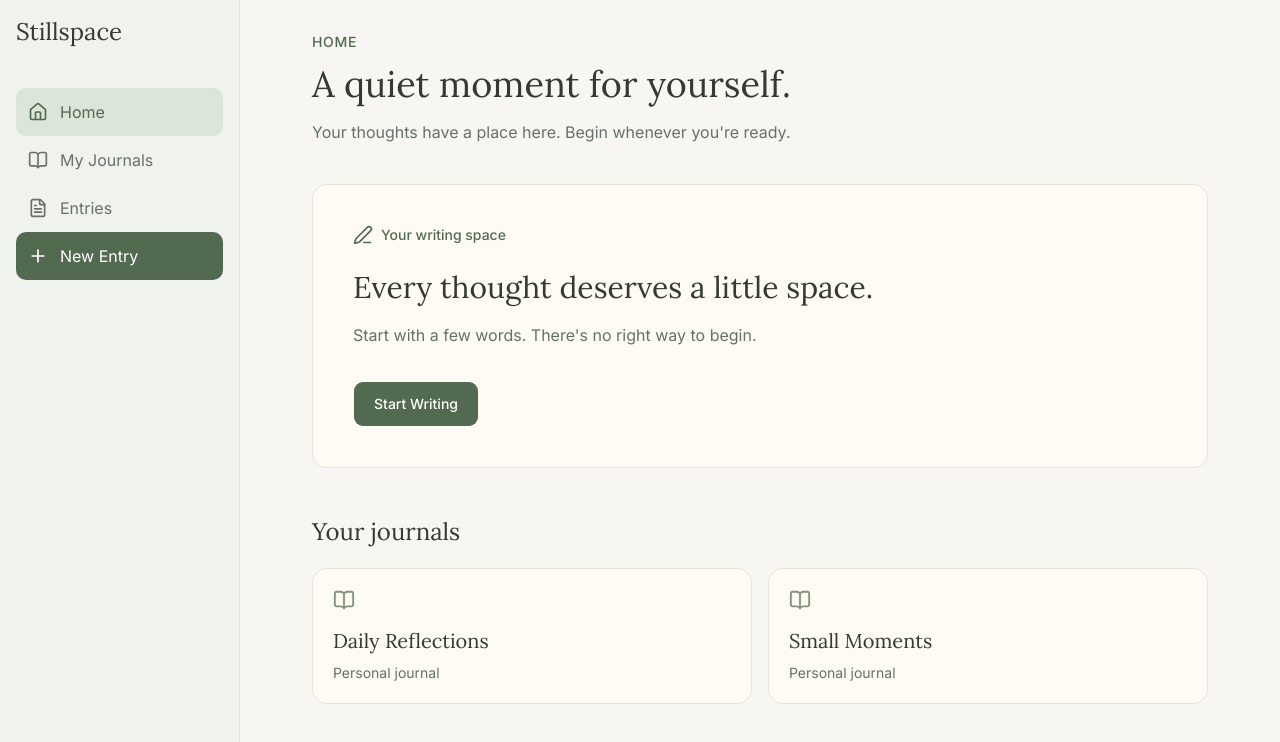
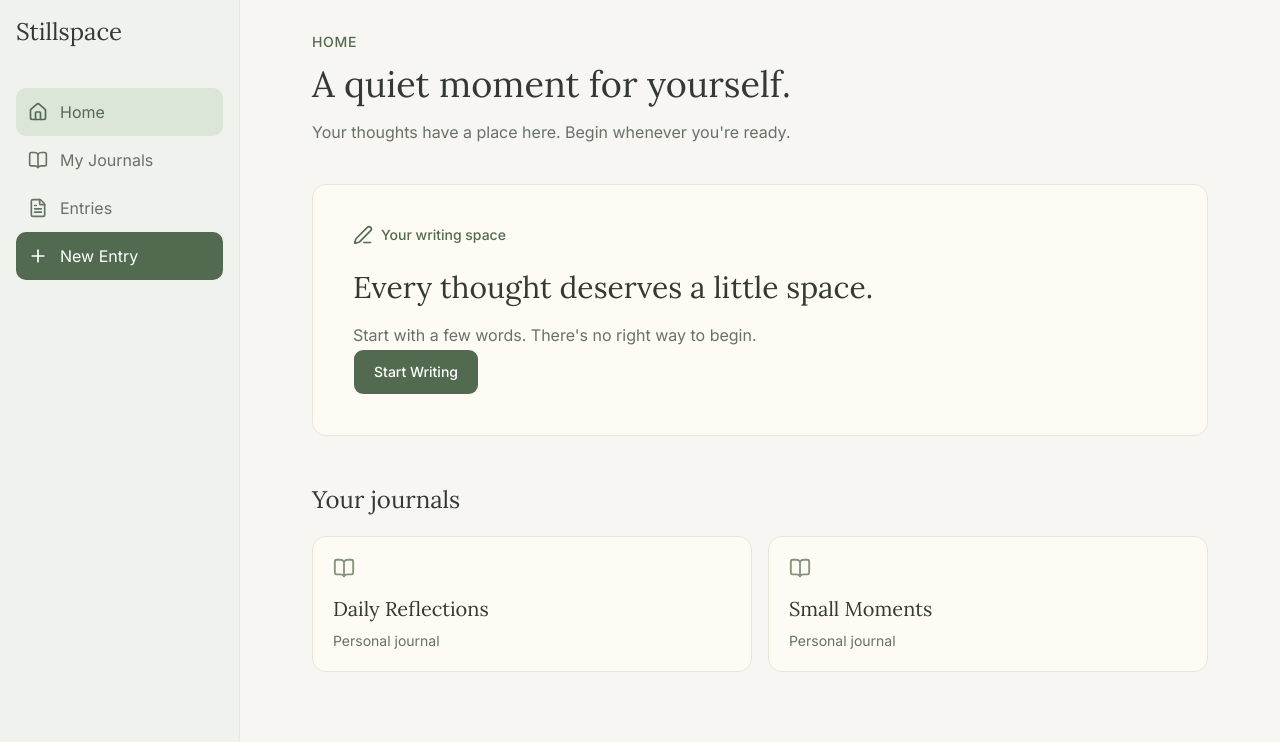
Before and after one commit to rburd84/journal-space, a React (Vite) app in the folder frontend/: page / in a window 1280 px wide. Shown: the top 742 px of the page. Built offline with nearby package versions, Linux system fonts and the light colour scheme.

Commit message:
applied EntryCard connections

```diff
--- a/frontend/src/components/EntryCard.jsx
+++ b/frontend/src/components/EntryCard.jsx
@@ -1,17 +1,23 @@
-import {Star} from "lucide-react"
+import {Star} from "lucide-react";
+import {Link} from "react-router";
 
 export default function EntryCard({
-    title,
-    date,
-    status,
-    isFavorite,
+                                      title,
+                                      date,
+                                      status,
+                                      isFavorite,
                                   }) {
     return (
         <article className="rounded-xl border border-paper-border bg-paper p-5 md:p-6">
             <div className="flex items-start justify-between gap-4">
                 <div className="min-w-0">
                     <h3 className="font-serif text-xl text-ink">
-                        {title}
+                        <Link
+                            to="/entries/sample"
+                            className="rounded-sm hover:text-sage-dark focus-visible:outline-2 focus-visible:outline-offset-4 focus-visible:outline-sage"
+                        >
+                            {title}
+                        </Link>
                     </h3>
 
                     <p className="mt-2 text-sm text-muted-foreground">
@@ -39,5 +45,5 @@ export default function EntryCard({
                 </span>
             </div>
         </article>
-    )
+    );
 }
--- a/frontend/src/pages/Entries.jsx
+++ b/frontend/src/pages/Entries.jsx
@@ -1,4 +1,5 @@
 import {Plus} from "lucide-react"
+import {Link} from "react-router";
 
 import EntryCard from "@/components/EntryCard"
 import {Button} from "@/components/ui/button"
@@ -52,7 +53,10 @@ export default function Entries() {
                     </p>
                 </div>
 
-                <Button className="h-auto min-h-11 px-5 py-3">
+                <Button
+                    nativeButton={false}
+                    render={<Link to="/entries/new" />}
+                    className="h-auto min-h-11 px-5 py-3">
                     <Plus size={18} aria-hidden="true"/>
                     New Entry
                 </Button>
--- a/frontend/src/pages/Home.jsx
+++ b/frontend/src/pages/Home.jsx
@@ -1,6 +1,7 @@
 import {PenLine} from "lucide-react";
 import {Button} from "@/components/ui/button";
 import JournalCard from "@/components/JournalCard";
+import { Link } from "react-router"
 
 const sampleJournals = [{
     id: "journal-1", title: "Daily Reflections", description: "Personal journal",
@@ -40,7 +41,11 @@ export default function Home() {
                     Start with a few words. There's no right way to begin.
                 </p>
 
-                <Button className="mt-8 h-auto min-h-11 px-5 py-3">
+                <Button
+                    nativeButton={false}
+                    render={<Link to="/entries/new"/>}
+                    className="h-auto px-5 py-3"
+                >
                     Start Writing
                 </Button>
             </section>
--- a/frontend/src/pages/Reader.jsx
+++ b/frontend/src/pages/Reader.jsx
@@ -1,5 +1,6 @@
 import {Star} from "lucide-react";
 import {Button} from "@/components/ui/button";
+import { Link } from "react-router"
 
 export default function Reader() {
     return (
@@ -50,7 +51,11 @@ export default function Reader() {
                     Favorited
                 </Button>
 
-                <Button className="h-auto min-h-11 px-5 py-3">
+                <Button
+                  nativeButton={false}
+                  render={<Link to="/entries/new" />}
+                  className="h-auto min-h-11 px-5 py-3"
+                >
                     Edit Entry
                 </Button>
             </footer>
```
